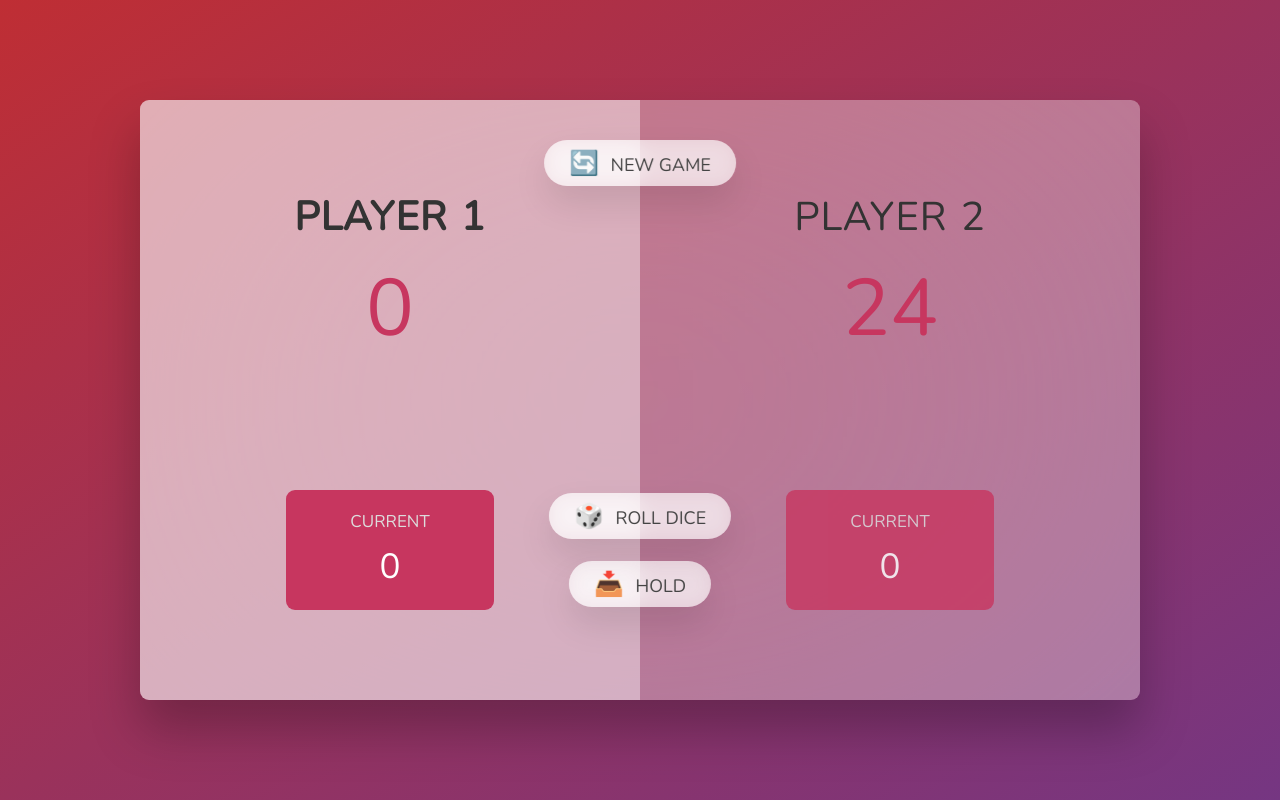
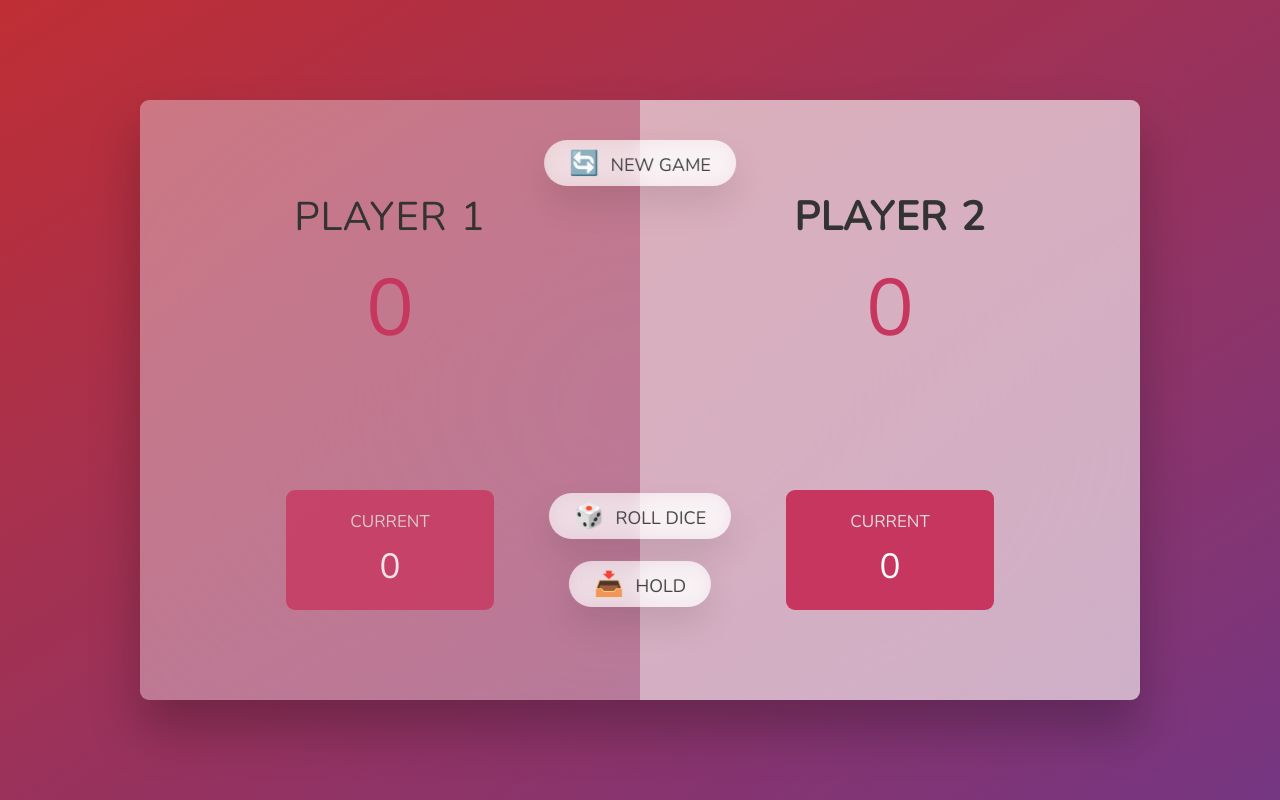
Before and after one commit to Abhilash4597/AdvDiceGame, a plain HTML site: page index.html in a window 1280 px wide. Both pictures are taken after a click on the button "📥 HOLD". Drawn offline with nearby package versions, Linux system fonts and the light colour scheme.

```diff
--- a/index.html
+++ b/index.html
@@ -20,7 +20,7 @@
     </section>
     <section class="player player--1">
       <h2 class="name" id="name--1">Player 2</h2>
-      <p class="score" id="score--1">24</p>
+      <p class="score" id="score--1">0</p>
       <div class="current">
         <p class="current-label">Current</p>
         <p class="current-score" id="current--1">0</p>
--- a/script.js
+++ b/script.js
@@ -13,8 +13,7 @@
 let randomNum;
 let randomDice;
 let currentCount = 0;
-let count1 = 0;
-let count2 = 0;
+let score = [0, 0];
 let activePlayer = 0;
 
 btn_roll.addEventListener('click', () => {
@@ -35,11 +34,25 @@
     activePlayer = activePlayer === 0 ? 1 : 0;
     player1.classList.toggle('player--active');
     player2.classList.toggle('player--active');
-    // current_1.textContent = 0;
   }
-  // console.log(currentCount);
 });
 
+btn_hold.addEventListener('click', () => {
+  // # Add current score to active player's score
+
+  score[activePlayer] += currentCount;
+  document.getElementById(`score--${activePlayer}`).textContent = score[activePlayer];
+
+  currentCount = 0;
+  document.getElementById(`current--${activePlayer}`).textContent = currentCount;
+
+  // # check if players score is >=100 if yes than finish the game
+
+  // # switch to next player
+  activePlayer = activePlayer === 0 ? 1 : 0;
+  player1.classList.toggle('player--active');
+  player2.classList.toggle('player--active');
+})
 // btn_hold.addEventListener('click', () => {
 //   // count2 += currentCount;
 //   count1 += currentCount;
```
